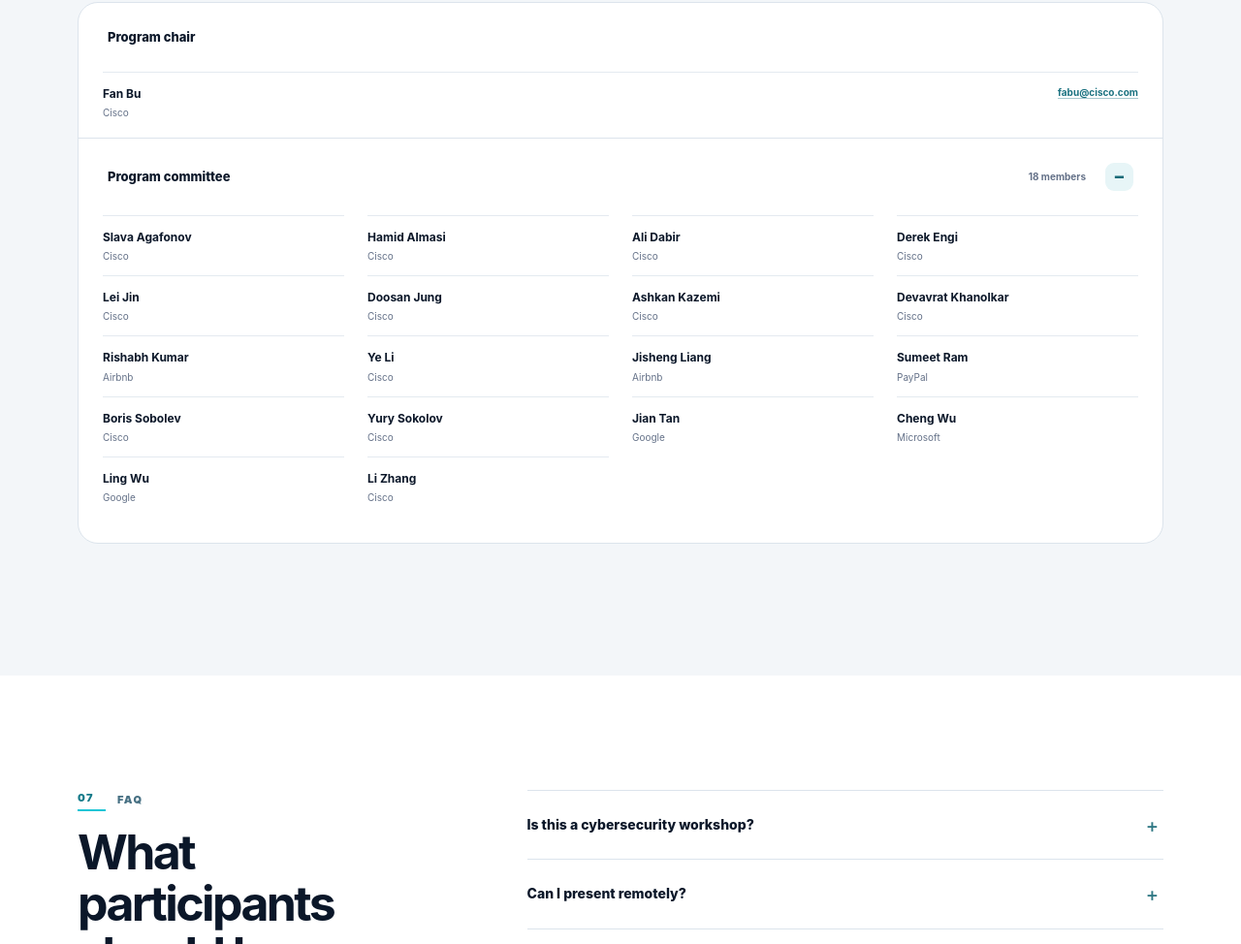
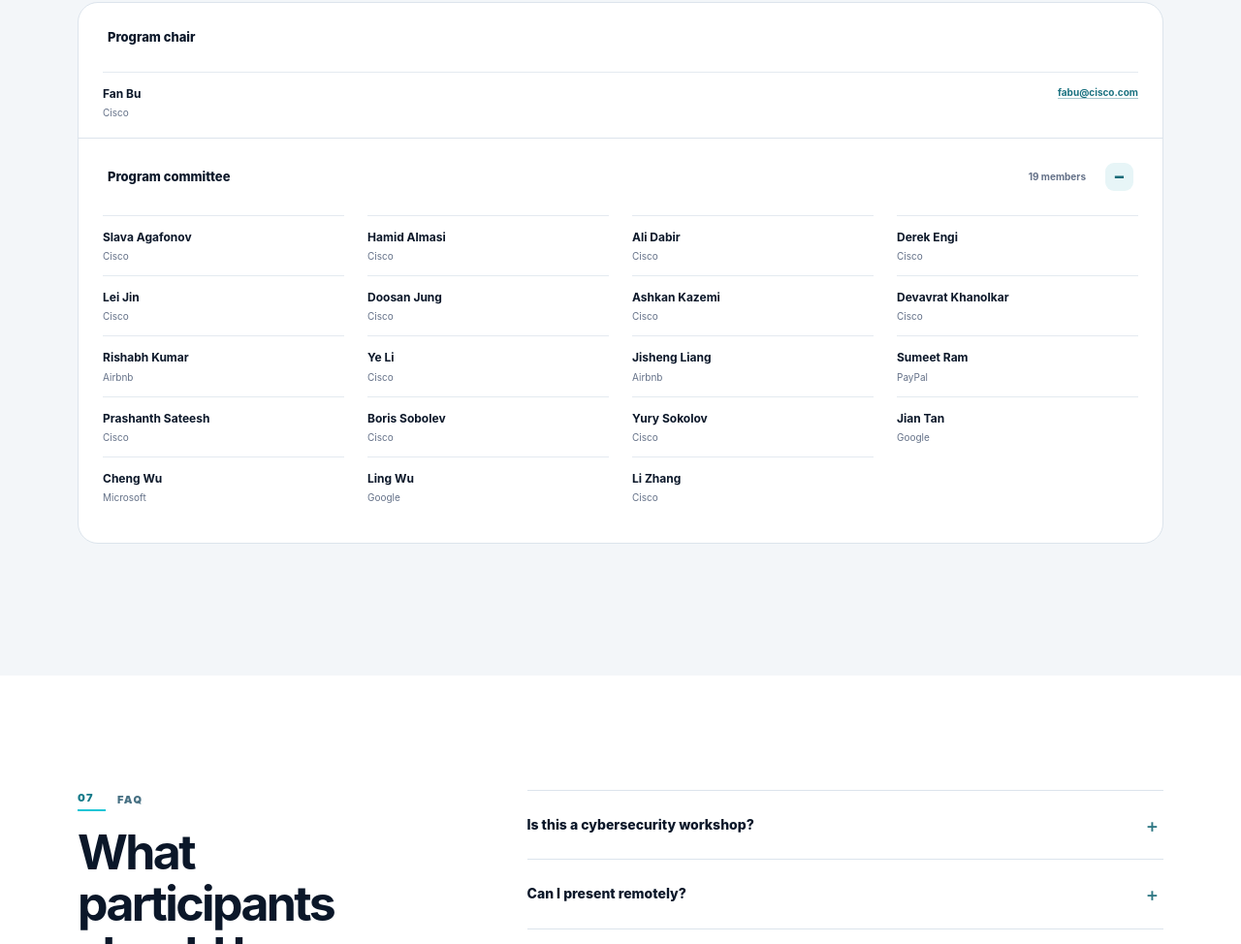
Before and after one commit to a2netops/a2netops.github.io, a plain HTML site: page index.html in a window 1280 px wide. Shown: the part 8746-9720 px from the top of the page at 97% size. Drawn offline with Linux system fonts and the light colour scheme.

Commit message:
Add Prashanth Sateesh to program committee

```diff
--- a/index.html
+++ b/index.html
@@ -268,7 +268,7 @@
           </div>
 
           <details class="committee" open>
-            <summary><span>Program committee</span><small>18 members</small></summary>
+            <summary><span>Program committee</span><small>19 members</small></summary>
             <ul class="committee-list">
               <li><strong>Slava Agafonov</strong><span>Cisco</span></li>
               <li><strong>Hamid Almasi</strong><span>Cisco</span></li>
@@ -282,6 +282,7 @@
               <li><strong>Ye Li</strong><span>Cisco</span></li>
               <li><strong>Jisheng Liang</strong><span>Airbnb</span></li>
               <li><strong>Sumeet Ram</strong><span>PayPal</span></li>
+              <li><strong>Prashanth Sateesh</strong><span>Cisco</span></li>
               <li><strong>Boris Sobolev</strong><span>Cisco</span></li>
               <li><strong>Yury Sokolov</strong><span>Cisco</span></li>
               <li><strong>Jian Tan</strong><span>Google</span></li>
```
